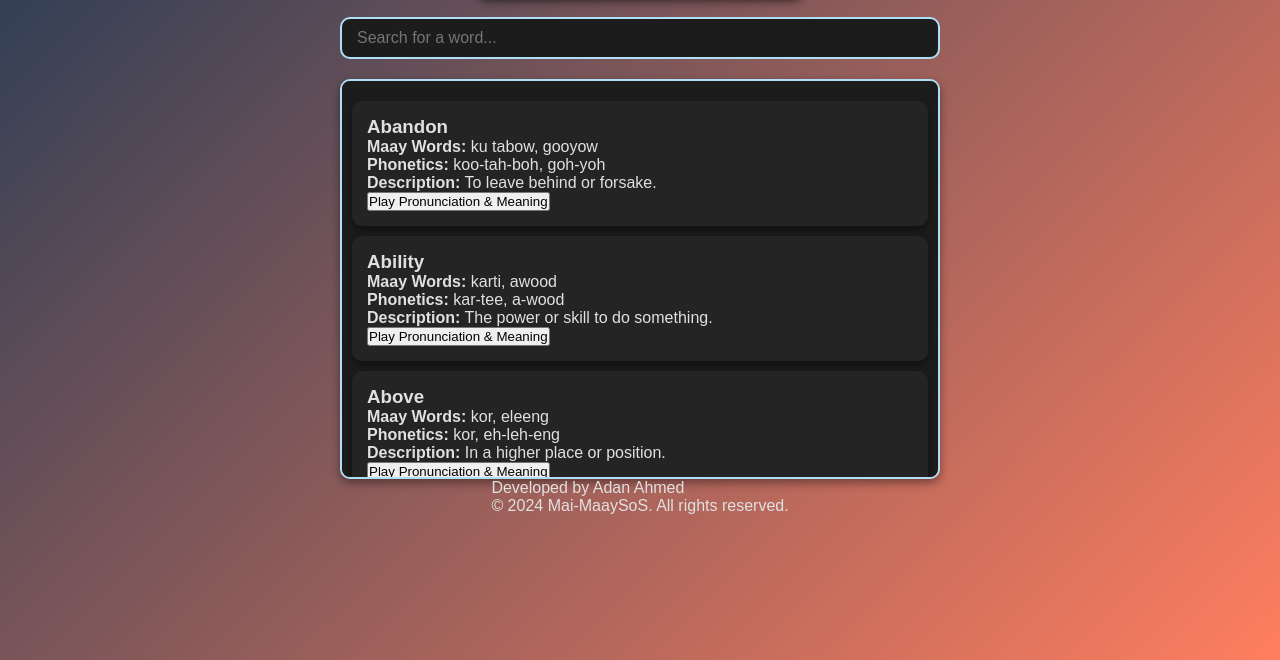
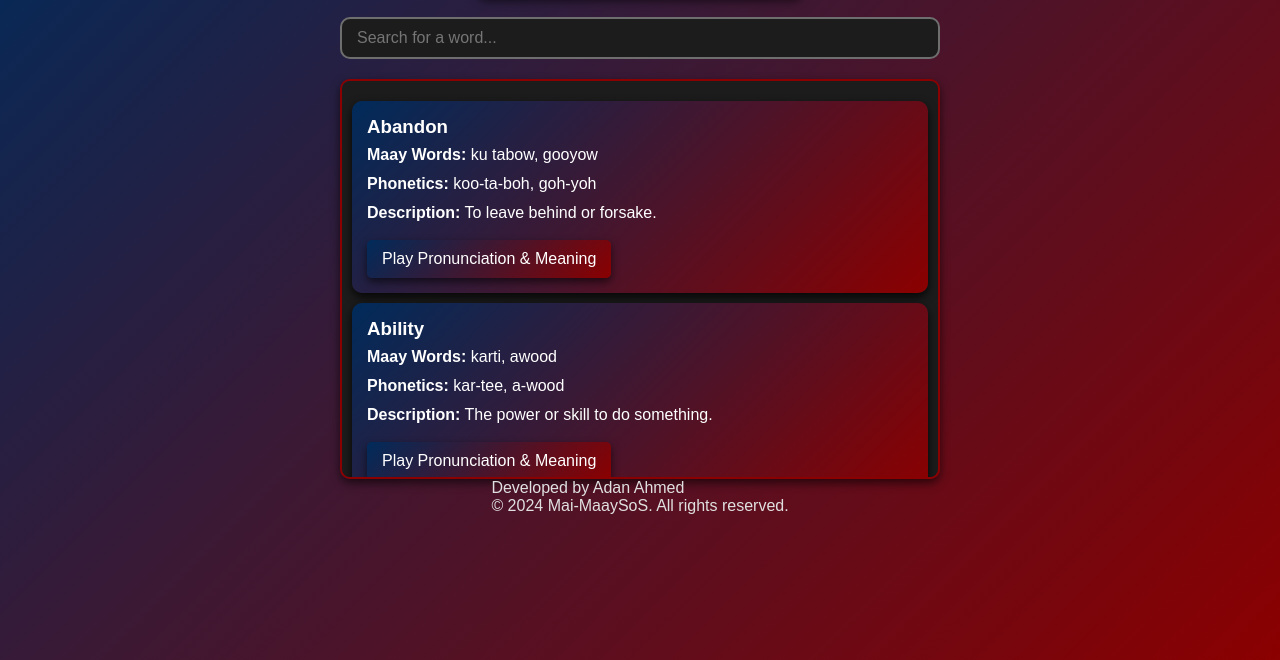
Before and after one commit to Nadademha/MyWebsite, a plain HTML site: page index.html in a window 1280 px wide. Shown: the part 140-800 px from the top of the page. Drawn offline with Linux system fonts and the light colour scheme.

Commit message:
Add files via upload

```diff
--- a/index.html
+++ b/index.html
@@ -9,7 +9,7 @@
 <body>
     <header>
         <h1>Mai-MaaySoS</h1>
-        <p>Your Seamless Maay Translator</p>
+        <p>Your Maay Dictionary</p>
     </header>
 
     <!-- Search Section -->
--- a/script.js
+++ b/script.js
@@ -4,24 +4,180 @@ document.addEventListener('DOMContentLoaded', () => {
 
     // Centralized word list
     const words = [
-        {
-            english: "Abandon",
-            maay: ["ku tabow", "gooyow"],
-            phonetics: ["koo-tah-boh", "goh-yoh"],
-            description: "To leave behind or forsake."
-        },
-        {
-            english: "Ability",
-            maay: ["karti", "awood"],
-            phonetics: ["kar-tee", "a-wood"],
-            description: "The power or skill to do something."
-        },
-        {
-            english: "Above",
-            maay: ["kor", "eleeng"],
-            phonetics: ["kor", "eh-leh-eng"],
-            description: "In a higher place or position."
-        }
+  {
+    "english": "Abandon",
+    "maay": ["ku tabow", "gooyow"],
+    "phonetics": ["koo-ta-boh", "goh-yoh"],
+    "description": "To leave behind or forsake."
+  },
+  {
+    "english": "Ability",
+    "maay": ["karti", "awood"],
+    "phonetics": ["kar-tee", "a-wood"],
+    "description": "The power or skill to do something."
+  },
+  {
+    "english": "Above",
+    "maay": ["kor", "eleeng"],
+    "phonetics": ["kor", "eh-leh-eng"],
+    "description": "In a higher place or position."
+  },
+  {
+    "english": "Abundant",
+    "maay": ["badnaan", "awood badan"],
+    "phonetics": ["bad-naan", "a-wood-ba-dan"],
+    "description": "Existing in large quantities or more than enough."
+  },
+  {
+    "english": "Accept",
+    "maay": ["agbalow", "oggolaathow"],
+    "phonetics": ["ag-ba-low", "og-go-la-thow"],
+    "description": "To agree to take or approve."
+  },
+  {
+    "english": "Accident",
+    "maay": ["shil", "musiibo"],
+    "phonetics": ["shil", "mu-see-bo"],
+    "description": "An unplanned or unexpected event."
+  },
+  {
+    "english": "Activity",
+    "maay": ["ficil", "dhaqdhaqaaq"],
+    "phonetics": ["fi-cil", "dhaq-dha-qaaq"],
+    "description": "Something that is done for enjoyment or work."
+  },
+  {
+    "english": "Add",
+    "maay": ["ku dar", "isku darid"],
+    "phonetics": ["ku-dar", "is-ku-da-rid"],
+    "description": "To combine or include something."
+  },
+  {
+    "english": "Adventure",
+    "maay": ["halis", "safar xiise leh"],
+    "phonetics": ["ha-lis", "sa-far-khee-se-leh"],
+    "description": "An exciting or daring experience."
+  },
+  {
+    "english": "Affection",
+    "maay": ["jeelang", "ing roonang"],
+    "phonetics": ["jee-lang", "ing-roo-nang"],
+    "description": "A feeling of love or fondness."
+  },
+  {
+    "english": "Afternoon",
+    "maay": ["galab", "galabtii"],
+    "phonetics": ["ga-lab", "ga-lab-tee"],
+    "description": "The time between noon and evening."
+  },
+  {
+    "english": "Animal",
+    "maay": ["xayawaan", "noolaha"],
+    "phonetics": ["ha-ya-wa-an", "noo-la-ha"],
+    "description": "A living creature other than a human."
+  },
+  {
+    "english": "Apple",
+    "maay": ["tufaax", "miraha cas"],
+    "phonetics": ["tu-faax", "mi-ra-ha-cas"],
+    "description": "A round fruit with red, green, or yellow skin."
+  },
+  {
+    "english": "Art",
+    "maay": ["farshaxan", "fanka"],
+    "phonetics": ["far-sha-xan", "fan-ka"],
+    "description": "Creative work in painting, music, literature, etc."
+  },
+  {
+    "english": "Ask",
+    "maay": ["weydii", "su’aal bixi"],
+    "phonetics": ["wey-dhee", "su-aa-bih-shee"],
+    "description": "To inquire or request information."
+  },
+  {
+    "english": "Assist",
+    "maay": ["caawi", "gargaar"],
+    "phonetics": ["caa-wee", "gar-gaar"],
+    "description": "To help or aid someone."
+  },
+  {
+    "english": "Assume",
+    "maay": ["malayac", "qaadan"],
+    "phonetics": ["ma-la-yac", "qaa-dan"],
+    "description": "To suppose something to be true without proof."
+  },
+  {
+    "english": "Attack",
+    "maay": ["weerar", "soo weerar"],
+    "phonetics": ["wee-rar", "soo-wee-rar"],
+    "description": "To take aggressive action against someone or something."
+  },
+  {
+    "english": "Attention",
+    "maay": ["fiiro gaar ah", "xiiso"],
+    "phonetics": ["fii-ro-gar-ah", "xi-so"],
+    "description": "Focusing awareness on something."
+  },
+  {
+    "english": "Authority",
+    "maay": ["awood", "xukun"],
+    "phonetics": ["a-wood", "xu-kun"],
+    "description": "The power or right to give orders or make decisions."
+  },
+  {
+    "english": "Available",
+    "maay": ["diyaar", "muuruxsan"],
+    "phonetics": ["di-yaar", "moo-ru-hsan"],
+    "description": "Ready for use or at hand."
+  },
+  {
+    "english": "Baby",
+    "maay": ["unug", "dhinaang"],
+    "phonetics": ["uu-nuug", "dhih-naang"],
+    "description": "A very young child."
+  },
+  {
+    "english": "Back",
+    "maay": ["dhabar", "dib"],
+    "phonetics": ["dha-bar", "dib"],
+    "description": "The rear part of the body or something at the rear."
+  },
+  {
+    "english": "Bad",
+    "maay": ["hun", "khaldan"],
+    "phonetics": ["xun", "khal-dan"],
+    "description": "Not good in quality, condition, or behavior."
+  },
+  {
+    "english": "Bag",
+    "maay": ["shandad", "boorso"],
+    "phonetics": ["shan-dad", "boor-so"],
+    "description": "A container for carrying things."
+  },
+  {
+    "english": "Bake",
+    "maay": ["dub", "samee keeg"],
+    "phonetics": ["dub", "sa-mee-keeg"],
+    "description": "To cook in an oven."
+  },
+  {
+    "english": "Balance",
+    "maay": ["isku dheeli tirid", "miisaaman"],
+    "phonetics": ["is-ku-dhee-li-ti-rid", "mii-saa-man"],
+    "description": "A state where different elements are equal or in proportion."
+  },
+  {
+    "english": "Ball",
+    "maay": ["kubad", "baloon"],
+    "phonetics": ["ku-bad", "bah-loan"],
+    "description": "A round object used in sports or play."
+  },
+  {
+    "english": "Banana",
+    "maay": ["moos"],
+    "phonetics": ["moh-uus"],
+    "description": "A long, curved fruit with a yellow skin."
+  },
     ];
 
     // Display words dynamically
--- a/style.css
+++ b/style.css
@@ -7,7 +7,7 @@
 
 body {
     font-family: 'Arial', sans-serif;
-    background: linear-gradient(135deg, #243B55, #ff7e5f);
+    background: linear-gradient(135deg, #002B5B, #8B0000); /* Dark Blue to Dark Red */
     color: #E0E0E0;
     display: flex;
     flex-direction: column;
@@ -20,20 +20,22 @@ body {
 header {
     text-align: center;
     padding: 20px;
-    background: linear-gradient(135deg, #0F2027, #2C5364, #ff7e5f);
+    background: linear-gradient(135deg, #002B5B, #8B0000); /* Matching Body Gradient */
     border-radius: 10px;
-    color: #F2F2F2;
+    color: #FFFFFF;
     box-shadow: 0 4px 10px rgba(0, 0, 0, 0.6);
 }
 
 header h1 {
     font-size: 2.5rem;
     text-transform: uppercase;
+    color: #FFFFFF;
 }
 
 header p {
     font-size: 1.2rem;
     margin-top: 10px;
+    color: #FFC1C1; /* Soft Light Red */
 }
 
 /* Search Section */
@@ -47,34 +49,64 @@ header p {
     width: 100%;
     padding: 10px 15px;
     font-size: 1rem;
-    border: 2px solid #AEDFF7;
+    border: 2px solid #6E6E6E;
     border-radius: 10px;
-    background-color: #1C1C1C;
+    background-color: #1C1C1C; /* Darker Gray */
     color: #E0E0E0;
 }
 
 #search-bar:focus {
     outline: none;
-    border-color: #ff7e5f;
+    border-color: #8B0000; /* Dark Red Focus */
 }
 
 /* Word List Section */
 #word-list {
     width: 100%;
     max-width: 600px;
-    overflow-y: scroll;
+    overflow-y: auto;
     max-height: 400px;
-    border: 2px solid #AEDFF7;
+    border: 2px solid #8B0000; /* Dark Red Border */
     padding: 10px;
-    background: #1C1C1C;
+    background: #1C1C1C; /* Dark Gray Background */
     border-radius: 10px;
-    box-shadow: 0 4px 10px rgba(0, 0, 0, 0.4);
+    box-shadow: 0 4px 10px rgba(0, 0, 0, 0.6);
 }
 
 .word-entry {
     margin: 10px 0;
     padding: 15px;
-    background: #242424;
+    background: linear-gradient(135deg, #002B5B, #8B0000); /* Blue to Red Gradient */
     border-radius: 10px;
-    box-shadow: 0 4px 10px rgba(0, 0, 0, 0.4);
+    box-shadow: 0 4px 10px rgba(0, 0, 0, 0.8);
+    color: #FFFFFF;
 }
+
+.word-entry h2 {
+    font-size: 1.5rem;
+    color: #FFD700; /* Golden Title Color */
+}
+
+.word-entry p {
+    font-size: 1rem;
+    margin: 5px 0;
+    line-height: 1.5;
+}
+
+/* Audio Button */
+.word-entry button {
+    margin-top: 10px;
+    padding: 10px 15px;
+    background: linear-gradient(135deg, #002B5B, #8B0000); /* Dark Blue to Red Gradient */
+    color: #FFFFFF;
+    border: none;
+    border-radius: 5px;
+    cursor: pointer;
+    font-size: 1rem;
+    box-shadow: 0 4px 8px rgba(0, 0, 0, 0.6);
+}
+
+.word-entry button:hover {
+    background: linear-gradient(135deg, #002B5B, #FF4500); /* Blue to Brighter Red on Hover */
+    box-shadow: 0 6px 12px rgba(0, 0, 0, 0.8);
+}
```
